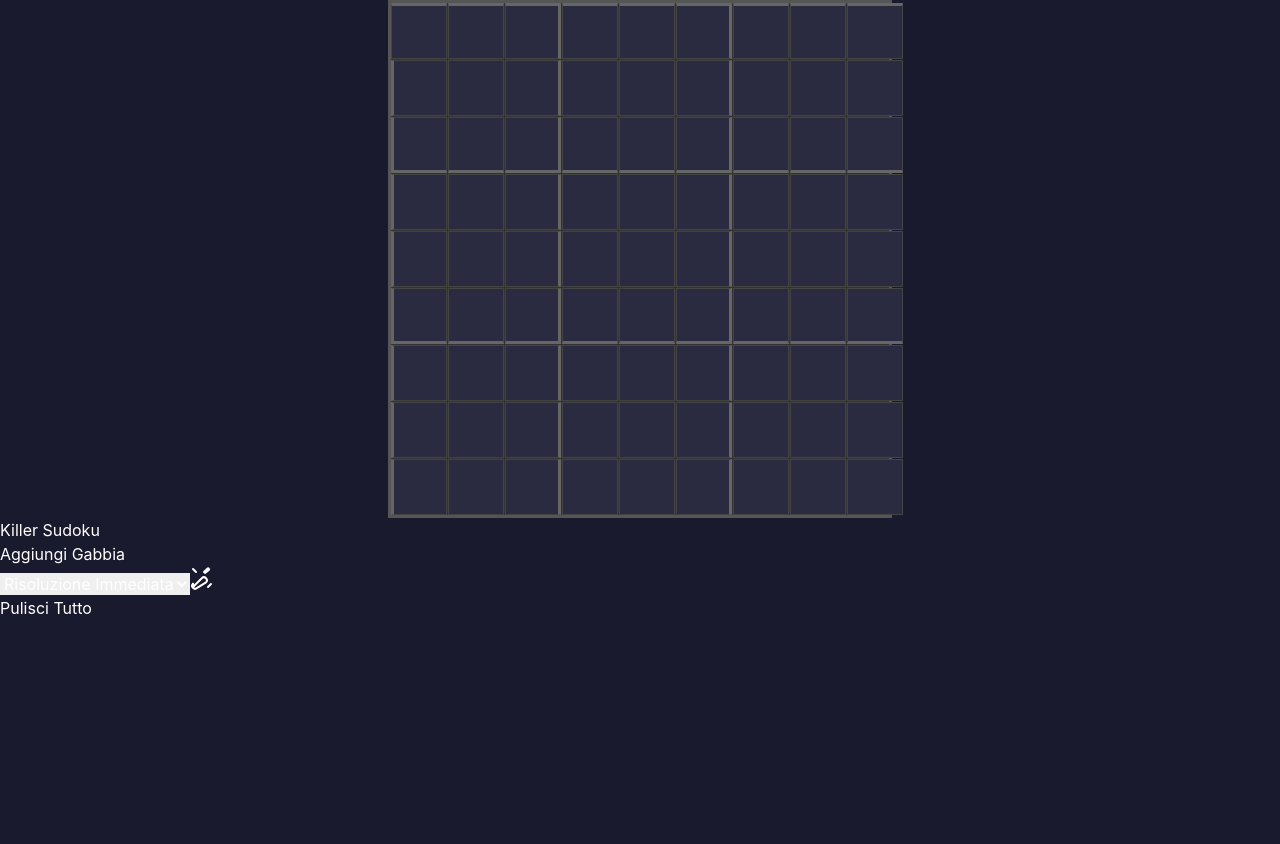
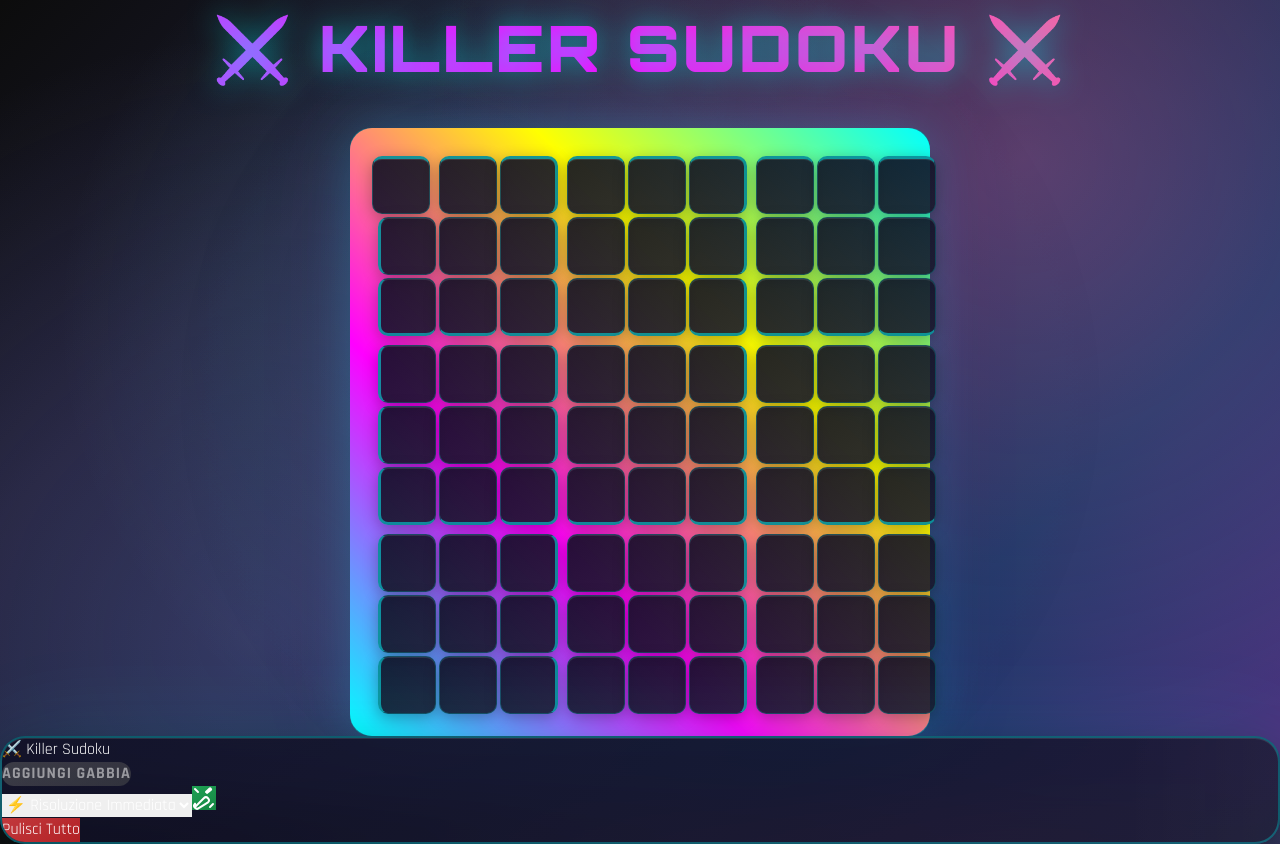
Before and after one commit to massimo-n/killer-sudoku-solver, a React (Vite) app: page / in a window 1280 px wide. Before the commit the page ends 800 px from the top, so only its background shows below. Built offline with nearby package versions, Linux system fonts and the light colour scheme.

Commit message:
EPIC WOW TRANSFORMATION: Cosmic design with animations, glows, and spectacular effects!

```diff
--- a/App.tsx
+++ b/App.tsx
@@ -212,8 +212,11 @@ const App = () => {
     const cellsToHighlight = hoveredCageIndex !== null ? cages[hoveredCageIndex].cells : [];
 
     return (
-        <div className="min-h-screen bg-gradient-to-br from-gray-900 to-blue-900 text-white flex flex-col items-center justify-center p-4">
-            <main className="flex flex-col md:flex-row gap-8 w-full max-w-6xl">
+        <div className="min-h-screen text-white flex flex-col items-center justify-center p-4">
+            <h1 className="epic-title mb-8">
+                ⚔️ KILLER SUDOKU ⚔️
+            </h1>
+            <main className="flex flex-col md:flex-row gap-8 w-full max-w-7xl">
                 <div className="flex-grow flex justify-center items-start">
                     <div className="grid grid-cols-9 relative sudoku-grid">
                         {grid.map((row, r) =>
@@ -227,11 +230,10 @@ const App = () => {
                                     <div
                                         key={`${r}-${c}`}
                                         onClick={() => handleCellClick(r, c)}
-                                        className={`sudoku-cell ${
-                                            isSelected ? 'selected' : ''
-                                        } ${
-                                            isHighlighted ? 'highlighted' : ''
-                                        }`}
+                                        className={`sudoku-cell
+                                            ${isSelected ? 'selected' : ''}
+                                            ${isHighlighted ? 'highlighted' : ''}
+                                        `}
                                         style={{ backgroundColor: isSelected ? undefined : cageInfo?.color, ...getBorders(r,c) }}
                                     >
                                         {cageSum && <span className="cage-sum">{cageSum}</span>}
@@ -256,21 +258,21 @@ const App = () => {
                     </div>
                 </div>
 
-                <div className="w-full md:w-96 p-6 bg-gray-800 rounded-lg shadow-lg">
-                    <h1 className="text-3xl font-bold mb-6 text-center text-white">
-                        Killer Sudoku
+                <div className="w-full md:w-96 p-8 epic-panel">
+                    <h1 className="text-4xl font-bold mb-6 text-center bg-gradient-to-r from-blue-400 via-purple-500 to-blue-600 bg-clip-text text-transparent">
+                        ⚔️ Killer Sudoku
                     </h1>
 
                     <div className="space-y-4 mb-6">
                         <button
                             onClick={handleAddOrUpdateCage}
-                            className="w-full bg-blue-600 hover:bg-blue-700 disabled:bg-gray-500 text-white font-bold py-2 px-4 rounded transition-colors"
+                            className="w-full epic-btn py-4 px-6"
                             disabled={isLoading || currentSelection.length === 0}
                         >
                             {editingCageIndex !== null ? 'Aggiorna Gabbia' : 'Aggiungi Gabbia'}
                         </button>
                         {editingCageIndex !== null && (
-                            <button onClick={handleCancelEdit} className="w-full bg-gray-600 hover:bg-gray-700 text-white font-bold py-2 px-4 rounded transition-colors">
+                            <button onClick={handleCancelEdit} className="w-full epic-btn py-4 px-6" style={{background: 'linear-gradient(145deg, rgba(150, 150, 150, 0.8), rgba(120, 120, 120, 0.8))'}}>
                                 Annulla Modifica
                             </button>
                         )}
@@ -280,7 +282,7 @@ const App = () => {
                         {cages.map((cage, index) => (
                             <div
                                 key={index}
-                                className="flex items-center justify-between p-2 bg-gray-700 rounded mb-2"
+                                className="cage-item flex items-center justify-between p-3 mb-2"
                                 onMouseEnter={() => setHoveredCageIndex(index)}
                                 onMouseLeave={() => setHoveredCageIndex(null)}
                             >
@@ -298,26 +300,26 @@ const App = () => {
 
                     <div className="space-y-4">
                         <div className="flex items-center space-x-2">
-                            <select value={solveMode} onChange={(e) => setSolveMode(e.target.value as 'instant' | 'step')} className="bg-gray-700 text-white p-2 rounded w-full">
-                                <option value="instant">Risoluzione Immediata</option>
-                                <option value="step">Passo Dopo Passo</option>
+                            <select value={solveMode} onChange={(e) => setSolveMode(e.target.value as 'instant' | 'step')} className="bg-gray-700 bg-opacity-80 backdrop-filter backdrop-blur-lg text-white p-3 rounded-lg w-full border border-gray-600 focus:border-blue-400 outline-none transition-colors">
+                                <option value="instant">⚡ Risoluzione Immediata</option>
+                                <option value="step">👣 Passo Dopo Passo</option>
                             </select>
-                            <button onClick={handleSolve} disabled={isLoading || cages.length === 0} className="p-2 bg-green-600 hover:bg-green-700 disabled:bg-gray-500 rounded transition-colors"><MagicWandIcon className="w-6 h-6"/></button>
+                            <button onClick={handleSolve} disabled={isLoading || cages.length === 0} className="p-3 glass-button rounded-lg transition-colors" style={{background: 'linear-gradient(145deg, rgba(34, 197, 94, 0.8), rgba(22, 163, 74, 0.8))'}}><MagicWandIcon className="w-6 h-6"/></button>
                         </div>
 
                         {isLoading && <Spinner />}
                         {error && <p className="text-red-400 bg-red-900 bg-opacity-50 p-2 rounded-md text-sm">{error}</p>}
 
                         {solution && solveMode === 'step' && (
-                            <div className="bg-gray-700 p-3 rounded">
+                            <div className="bg-gray-800 bg-opacity-60 backdrop-filter backdrop-blur-lg p-4 rounded-lg border border-gray-600">
                                 <p className="text-center mb-2">Svelati: {revealedCells.length} / 81</p>
                                 <div className="flex space-x-2">
-                                    <button onClick={handleStep} disabled={revealedCells.length >= 81} className="w-full bg-indigo-600 hover:bg-indigo-700 disabled:bg-gray-500 flex items-center justify-center gap-2 py-2 px-4 rounded transition-colors"><StepForwardIcon className="w-5 h-5"/>Prossimo</button>
-                                    <button onClick={handleRevealAll} className="w-full bg-purple-600 hover:bg-purple-700 flex items-center justify-center gap-2 py-2 px-4 rounded transition-colors"><EyeIcon className="w-5 h-5"/>Rivela Tutto</button>
+                                    <button onClick={handleStep} disabled={revealedCells.length >= 81} className="w-full glass-button flex items-center justify-center gap-2 py-3 px-4 rounded-lg" style={{background: 'linear-gradient(145deg, rgba(99, 102, 241, 0.8), rgba(79, 70, 229, 0.8))'}}><StepForwardIcon className="w-5 h-5"/>Prossimo</button>
+                                    <button onClick={handleRevealAll} className="w-full glass-button flex items-center justify-center gap-2 py-3 px-4 rounded-lg" style={{background: 'linear-gradient(145deg, rgba(147, 51, 234, 0.8), rgba(126, 34, 206, 0.8))'}}><EyeIcon className="w-5 h-5"/>Rivela Tutto</button>
                                 </div>
                             </div>
                         )}
-                        <button onClick={handleClear} className="w-full bg-red-600 hover:bg-red-700 text-white font-bold py-2 px-4 rounded transition-colors">
+                        <button onClick={handleClear} className="w-full glass-button text-white font-bold py-3 px-4 rounded-lg" style={{background: 'linear-gradient(145deg, rgba(239, 68, 68, 0.8), rgba(220, 38, 38, 0.8))'}}>
                             Pulisci Tutto
                         </button>
                     </div>
--- a/index.css
+++ b/index.css
@@ -1,8 +1,9 @@
+@import url('https://fonts.googleapis.com/css2?family=Orbitron:wght@400;700;800;900&family=Rajdhani:wght@300;400;500;600;700&display=swap');
 @tailwind base;
 @tailwind components;
 @tailwind utilities;
 
-/* Simple, clean styles */
+/* 🚀 EPIC KILLER SUDOKU STYLES 🚀 */
 * {
   box-sizing: border-box;
   margin: 0;
@@ -10,110 +11,388 @@
 }
 
 body {
-  font-family: -apple-system, BlinkMacSystemFont, 'Segoe UI', Roboto, sans-serif;
-  background: #1a1a2e;
+  font-family: 'Rajdhani', -apple-system, BlinkMacSystemFont, sans-serif;
+  background:
+    radial-gradient(circle at 20% 80%, rgba(120, 119, 198, 0.3) 0%, transparent 50%),
+    radial-gradient(circle at 80% 20%, rgba(255, 119, 198, 0.3) 0%, transparent 50%),
+    radial-gradient(circle at 40% 40%, rgba(120, 219, 255, 0.2) 0%, transparent 50%),
+    linear-gradient(135deg, #0c0c0c 0%, #1a1a2e 25%, #16213e 50%, #0f3460 75%, #533483 100%);
+  background-attachment: fixed;
   color: white;
   min-height: 100vh;
+  overflow-x: hidden;
+}
+
+body::before {
+  content: '';
+  position: fixed;
+  top: 0;
+  left: 0;
+  width: 100%;
+  height: 100%;
+  background:
+    radial-gradient(circle at 50% 50%, rgba(0, 255, 255, 0.03) 0%, transparent 70%);
+  animation: cosmic-pulse 8s ease-in-out infinite;
+  pointer-events: none;
+  z-index: -1;
+}
+
+@keyframes cosmic-pulse {
+  0%, 100% { opacity: 0.3; transform: scale(1); }
+  50% { opacity: 0.6; transform: scale(1.1); }
 }
 
 #root {
   min-height: 100vh;
+  position: relative;
 }
 
-/* Simple Sudoku grid */
+/* 🎯 EPIC SUDOKU GRID 🎯 */
 .sudoku-grid {
   display: grid;
   grid-template-columns: repeat(9, 1fr);
-  gap: 1px;
-  background: #333;
-  border: 3px solid #555;
-  max-width: 450px;
+  gap: 3px;
+  background:
+    linear-gradient(145deg, rgba(30, 30, 60, 0.8), rgba(60, 60, 100, 0.8)),
+    radial-gradient(circle at center, rgba(0, 255, 255, 0.1), transparent);
+  border-radius: 20px;
+  padding: 15px;
+  backdrop-filter: blur(20px);
+  border: 2px solid rgba(0, 255, 255, 0.3);
+  box-shadow:
+    0 0 50px rgba(0, 255, 255, 0.2),
+    0 0 100px rgba(255, 0, 255, 0.1),
+    inset 0 0 50px rgba(255, 255, 255, 0.05);
+  max-width: 500px;
   margin: 0 auto;
+  position: relative;
+  animation: grid-entrance 1s ease-out;
 }
 
+@keyframes grid-entrance {
+  from {
+    opacity: 0;
+    transform: scale(0.8) rotateY(10deg);
+  }
+  to {
+    opacity: 1;
+    transform: scale(1) rotateY(0deg);
+  }
+}
+
+.sudoku-grid::before {
+  content: '';
+  position: absolute;
+  top: -2px;
+  left: -2px;
+  right: -2px;
+  bottom: -2px;
+  background: linear-gradient(45deg, #00ffff, #ff00ff, #ffff00, #00ffff);
+  border-radius: 22px;
+  z-index: -1;
+  animation: border-glow 3s linear infinite;
+}
+
+@keyframes border-glow {
+  0% { background-position: 0% 50%; }
+  50% { background-position: 100% 50%; }
+  100% { background-position: 0% 50%; }
+}
+
+/* ⚡ EPIC SUDOKU CELLS ⚡ */
 .sudoku-cell {
-  width: 48px;
-  height: 48px;
-  background: #2a2a40;
+  width: 50px;
+  height: 50px;
+  background:
+    linear-gradient(145deg, rgba(15, 15, 35, 0.9), rgba(25, 25, 45, 0.9));
+  border-radius: 10px;
   display: flex;
   align-items: center;
   justify-content: center;
-  color: white;
-  font-size: 20px;
-  font-weight: bold;
+  color: #ffffff;
+  font-family: 'Orbitron', monospace;
+  font-size: 22px;
+  font-weight: 700;
   cursor: pointer;
   position: relative;
-  border: 1px solid #444;
-  transition: all 0.2s ease;
+  border: 1px solid rgba(0, 255, 255, 0.2);
+  transition: all 0.4s cubic-bezier(0.175, 0.885, 0.32, 1.275);
+  box-shadow:
+    0 4px 15px rgba(0, 0, 0, 0.3),
+    inset 0 1px 0 rgba(255, 255, 255, 0.1);
+  text-shadow: 0 0 10px rgba(255, 255, 255, 0.5);
+}
+
+.sudoku-cell::before {
+  content: '';
+  position: absolute;
+  top: 0;
+  left: 0;
+  right: 0;
+  bottom: 0;
+  background: linear-gradient(45deg, transparent, rgba(0, 255, 255, 0.1), transparent);
+  border-radius: 10px;
+  opacity: 0;
+  transition: opacity 0.3s ease;
 }
 
 .sudoku-cell:hover {
-  background: #3a3a50;
+  transform: translateY(-8px) scale(1.05);
+  background:
+    linear-gradient(145deg, rgba(25, 25, 55, 0.95), rgba(35, 35, 65, 0.95));
+  box-shadow:
+    0 15px 35px rgba(0, 255, 255, 0.3),
+    0 5px 15px rgba(0, 0, 0, 0.4),
+    inset 0 1px 0 rgba(255, 255, 255, 0.2);
+  border-color: rgba(0, 255, 255, 0.6);
+}
+
+.sudoku-cell:hover::before {
+  opacity: 1;
 }
 
 .sudoku-cell.selected {
-  background: #4a90e2 !important;
-  color: white !important;
+  background:
+    linear-gradient(145deg, rgba(0, 255, 255, 0.8), rgba(0, 150, 255, 0.8)) !important;
+  color: #000 !important;
+  transform: translateY(-5px) scale(1.1);
+  box-shadow:
+    0 0 30px rgba(0, 255, 255, 0.8),
+    0 0 60px rgba(0, 255, 255, 0.4),
+    0 15px 35px rgba(0, 255, 255, 0.3);
+  border-color: rgba(0, 255, 255, 1);
+  animation: selected-pulse 2s ease-in-out infinite;
+  text-shadow: 0 0 10px rgba(0, 0, 0, 0.8);
+}
+
+@keyframes selected-pulse {
+  0%, 100% { box-shadow: 0 0 30px rgba(0, 255, 255, 0.8), 0 0 60px rgba(0, 255, 255, 0.4); }
+  50% { box-shadow: 0 0 50px rgba(0, 255, 255, 1), 0 0 100px rgba(0, 255, 255, 0.6); }
 }
 
 .sudoku-cell.highlighted {
-  background: #f5a623 !important;
-  color: black !important;
+  background:
+    linear-gradient(145deg, rgba(255, 215, 0, 0.9), rgba(255, 140, 0, 0.9)) !important;
+  color: #000 !important;
+  transform: translateY(-3px) scale(1.08);
+  animation: highlight-dance 1.5s ease-in-out infinite;
+  box-shadow:
+    0 0 25px rgba(255, 215, 0, 0.8),
+    0 10px 25px rgba(255, 140, 0, 0.4);
+  text-shadow: 0 0 8px rgba(0, 0, 0, 0.7);
 }
 
-/* 3x3 section borders */
+@keyframes highlight-dance {
+  0%, 100% { transform: translateY(-3px) scale(1.08) rotate(0deg); }
+  25% { transform: translateY(-5px) scale(1.1) rotate(1deg); }
+  75% { transform: translateY(-1px) scale(1.06) rotate(-1deg); }
+}
+
+/* 🌟 EPIC 3x3 SECTION BORDERS 🌟 */
 .sudoku-cell:nth-child(3n):not(:nth-child(9n)) {
-  border-right: 3px solid #666;
+  margin-right: 6px;
+  border-right: 3px solid rgba(0, 255, 255, 0.5);
 }
 
 .sudoku-cell:nth-child(9n+1):not(:first-child) {
-  border-left: 3px solid #666;
+  margin-left: 6px;
+  border-left: 3px solid rgba(0, 255, 255, 0.5);
 }
 
 .sudoku-cell:nth-child(n+1):nth-child(-n+9) {
-  border-top: 3px solid #666;
+  margin-top: 6px;
+  border-top: 3px solid rgba(0, 255, 255, 0.5);
 }
 
 .sudoku-cell:nth-child(n+19):nth-child(-n+27),
 .sudoku-cell:nth-child(n+46):nth-child(-n+54) {
-  border-bottom: 3px solid #666;
+  margin-bottom: 6px;
+  border-bottom: 3px solid rgba(0, 255, 255, 0.5);
 }
 
-/* Cage sum */
+/* 💎 EPIC CAGE SUM 💎 */
 .cage-sum {
   position: absolute;
-  top: 2px;
-  left: 3px;
+  top: 3px;
+  left: 4px;
+  font-family: 'Orbitron', monospace;
   font-size: 10px;
-  font-weight: bold;
-  color: #333;
-  background: rgba(255, 255, 255, 0.9);
-  padding: 1px 2px;
-  border-radius: 2px;
+  font-weight: 800;
+  color: #000;
+  background:
+    linear-gradient(135deg, rgba(255, 255, 255, 0.95), rgba(240, 240, 255, 0.95));
+  padding: 2px 4px;
+  border-radius: 6px;
   line-height: 1;
+  box-shadow:
+    0 2px 8px rgba(0, 0, 0, 0.3),
+    inset 0 1px 0 rgba(255, 255, 255, 0.8);
+  border: 1px solid rgba(0, 0, 0, 0.1);
+  animation: cage-glow 3s ease-in-out infinite;
 }
 
-/* Input */
+@keyframes cage-glow {
+  0%, 100% { box-shadow: 0 2px 8px rgba(0, 0, 0, 0.3); }
+  50% { box-shadow: 0 2px 15px rgba(0, 255, 255, 0.4); }
+}
+
+/* 🔥 EPIC INPUT 🔥 */
 .inline-input {
   width: 100%;
   height: 100%;
-  background: #1a1a2e;
-  color: #f5a623;
+  background:
+    linear-gradient(145deg, rgba(0, 0, 0, 0.8), rgba(20, 20, 40, 0.8));
+  color: #00ffff;
   text-align: center;
-  font-size: 16px;
-  font-weight: bold;
-  border: 2px solid #f5a623;
+  font-family: 'Orbitron', monospace;
+  font-size: 18px;
+  font-weight: 700;
+  border: 2px solid #00ffff;
+  border-radius: 8px;
   outline: none;
+  backdrop-filter: blur(10px);
+  animation: input-pulse 2s ease-in-out infinite;
+  text-shadow: 0 0 10px rgba(0, 255, 255, 0.8);
 }
 
+@keyframes input-pulse {
+  0%, 100% {
+    border-color: #00ffff;
+    box-shadow: 0 0 15px rgba(0, 255, 255, 0.5);
+  }
+  50% {
+    border-color: #ff00ff;
+    box-shadow: 0 0 25px rgba(255, 0, 255, 0.7);
+  }
+}
+
+/* 🎨 EPIC CONTROL PANEL 🎨 */
+.epic-panel {
+  background:
+    linear-gradient(145deg, rgba(15, 15, 35, 0.85), rgba(25, 25, 50, 0.85));
+  backdrop-filter: blur(25px);
+  border-radius: 25px;
+  border: 2px solid rgba(0, 255, 255, 0.3);
+  box-shadow:
+    0 25px 50px rgba(0, 0, 0, 0.5),
+    0 0 100px rgba(0, 255, 255, 0.1),
+    inset 0 1px 0 rgba(255, 255, 255, 0.1);
+  position: relative;
+  overflow: hidden;
+}
+
+.epic-panel::before {
+  content: '';
+  position: absolute;
+  top: 0;
+  left: -100%;
+  width: 100%;
+  height: 100%;
+  background: linear-gradient(90deg, transparent, rgba(255, 255, 255, 0.1), transparent);
+  animation: panel-shine 3s ease-in-out infinite;
+}
+
+@keyframes panel-shine {
+  0% { left: -100%; }
+  100% { left: 100%; }
+}
+
+/* 🚀 EPIC BUTTONS 🚀 */
+.epic-btn {
+  background: linear-gradient(145deg, rgba(0, 255, 255, 0.8), rgba(0, 150, 255, 0.8));
+  border: none;
+  border-radius: 15px;
+  color: #000;
+  font-family: 'Rajdhani', sans-serif;
+  font-weight: 700;
+  font-size: 16px;
+  cursor: pointer;
+  transition: all 0.4s cubic-bezier(0.175, 0.885, 0.32, 1.275);
+  position: relative;
+  overflow: hidden;
+  text-transform: uppercase;
+  letter-spacing: 1px;
+  box-shadow:
+    0 8px 25px rgba(0, 255, 255, 0.3),
+    inset 0 1px 0 rgba(255, 255, 255, 0.3);
+}
+
+.epic-btn::before {
+  content: '';
+  position: absolute;
+  top: 0;
+  left: -100%;
+  width: 100%;
+  height: 100%;
+  background: linear-gradient(90deg, transparent, rgba(255, 255, 255, 0.4), transparent);
+  transition: left 0.5s ease;
+}
+
+.epic-btn:hover:not(:disabled) {
+  transform: translateY(-3px) scale(1.05);
+  box-shadow:
+    0 15px 35px rgba(0, 255, 255, 0.4),
+    0 0 50px rgba(0, 255, 255, 0.3);
+  background: linear-gradient(145deg, rgba(0, 255, 255, 1), rgba(0, 200, 255, 1));
+}
+
+.epic-btn:hover:not(:disabled)::before {
+  left: 100%;
+}
+
+.epic-btn:active {
+  transform: translateY(-1px) scale(1.02);
+}
+
+.epic-btn:disabled {
+  background: linear-gradient(145deg, rgba(100, 100, 100, 0.5), rgba(80, 80, 80, 0.5));
+  color: rgba(255, 255, 255, 0.5);
+  cursor: not-allowed;
+  box-shadow: none;
+}
+
+/* 🎵 EPIC TITLE 🎵 */
+.epic-title {
+  font-family: 'Orbitron', monospace;
+  font-weight: 900;
+  font-size: 3rem;
+  background: linear-gradient(45deg, #00ffff, #ff00ff, #ffff00, #00ffff);
+  background-size: 300% 300%;
+  -webkit-background-clip: text;
+  -webkit-text-fill-color: transparent;
+  background-clip: text;
+  animation: epic-title-glow 3s ease-in-out infinite;
+  text-shadow: 0 0 30px rgba(0, 255, 255, 0.5);
+  letter-spacing: 3px;
+  text-align: center;
+  margin-bottom: 2rem;
+}
+
+@keyframes epic-title-glow {
+  0%, 100% { background-position: 0% 50%; }
+  50% { background-position: 100% 50%; }
+}
+
+/* 📱 EPIC RESPONSIVE 📱 */
 @media (min-width: 768px) {
   .sudoku-cell {
-    width: 56px;
-    height: 56px;
-    font-size: 24px;
+    width: 58px;
+    height: 58px;
+    font-size: 26px;
   }
 
   .sudoku-grid {
-    max-width: 504px;
+    max-width: 580px;
+    padding: 20px;
+  }
+
+  .cage-sum {
+    font-size: 11px;
+    top: 4px;
+    left: 5px;
+  }
+
+  .epic-title {
+    font-size: 4rem;
   }
 }
```
